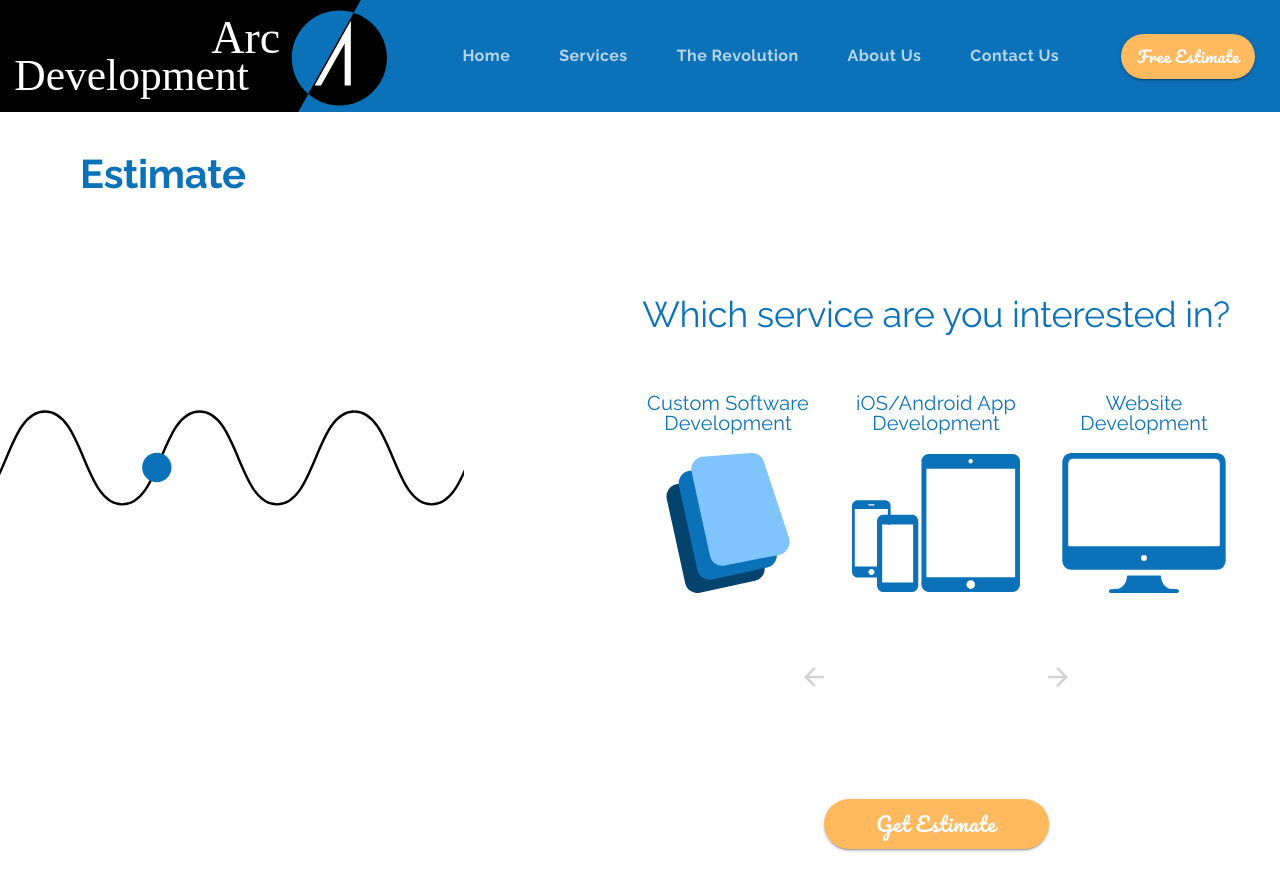
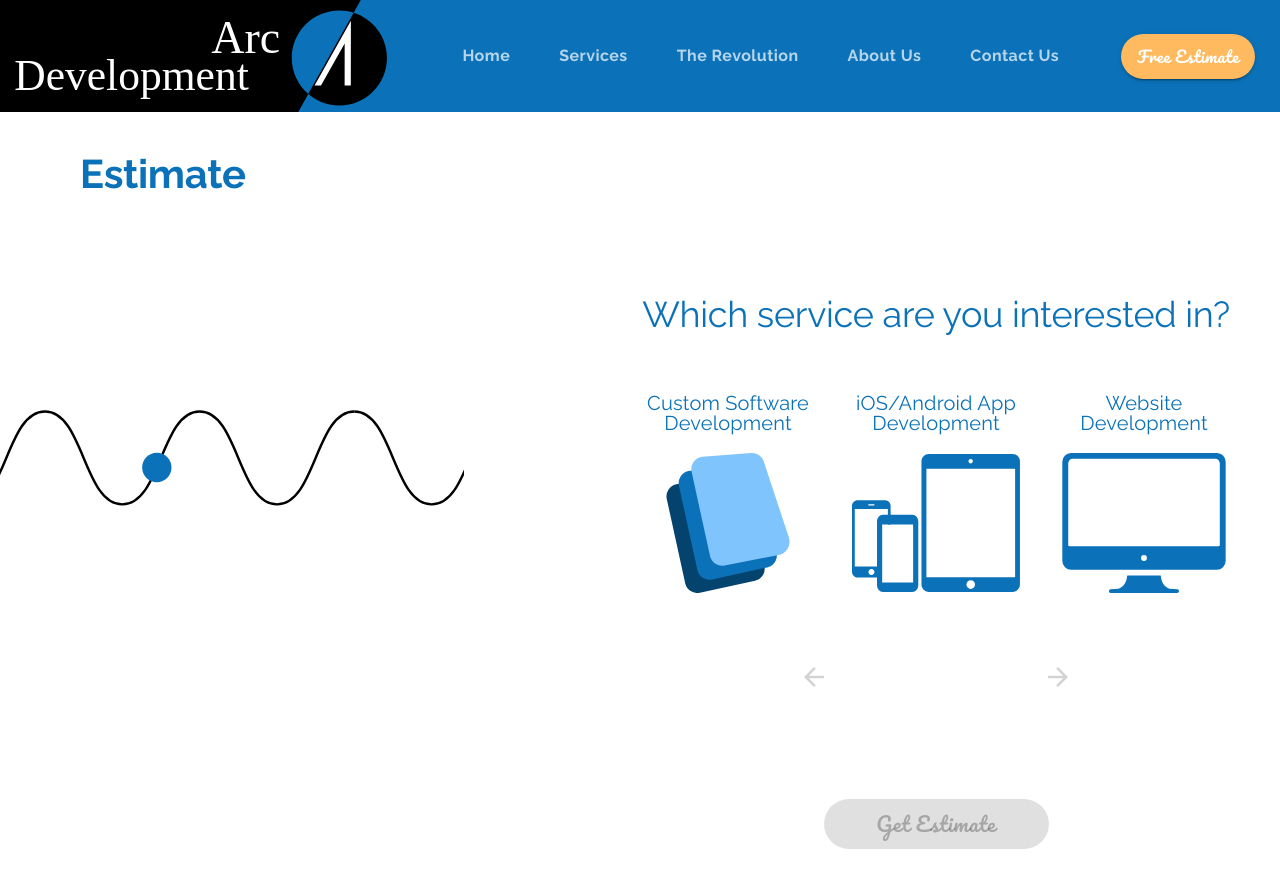
Before and after one commit to ridd0053/ITP-App1, a React (Create React App) app: page /estimate in a window 1280 px wide. Shown: the top 890 px of the page. Built offline with nearby package versions, Linux system fonts and the light colour scheme.

Commit message:
finished up the estimate page - video 159

```diff
--- a/src/components/Contact.js
+++ b/src/components/Contact.js
@@ -134,7 +134,7 @@ const useStyles = makeStyles(theme => ({
 
     const sendEmail = (e) => {
         setLoading(true)
-        emailjs.send(process.env.REACT_APP_MY_SERVICE_ID, process.env.REACT_APP_MY_TEMPLATE_ID, {name, email, phone, message}, process.env.REACT_APP_MY_PUBLIC_KEY).then(function(response) {
+        emailjs.send(process.env.REACT_APP_MY_SERVICE_ID, process.env.REACT_APP_MY_TEMPLATE_ID, {sort: "Contactform", name, email, phone, message}, process.env.REACT_APP_MY_PUBLIC_KEY).then(function(response) {
             console.log('SUCCESS!', response.status, response.text);
             setLoading(false)
             setName("");
--- a/src/components/Estimate.js
+++ b/src/components/Estimate.js
@@ -1,6 +1,5 @@
 import React, { useState } from "react";
 import { cloneDeep } from 'lodash';
-import { Link } from "react-router-dom"
 import Lottie from "react-lottie"
 import { makeStyles, useTheme } from "@material-ui/styles";
 import Grid from "@material-ui/core/Grid";
@@ -12,7 +11,10 @@ import DialogTitle from "@material-ui/core/DialogTitle";
 import DialogContent from "@material-ui/core/DialogContent";
 import TextField from "@material-ui/core/TextField";
 import Hidden from "@material-ui/core/Hidden";
+import CircularProgress from "@material-ui/core/CircularProgress";
+import Snackbar from "@material-ui/core/Snackbar";
 import useMediaQuery  from "@material-ui/core/useMediaQuery";
+import emailjs from '@emailjs/browser';
 
 import check from "../assets/check.svg";
 import send from "../assets/send.svg";
@@ -353,6 +355,9 @@ export default function Estimate(props) {
     const [category, setCategory] = useState("");
     const [users, setUsers] = useState("");
 
+    const [loading, setLoading] = useState(false)
+    const [alert, setAlert] = useState({open: false, message:"", backgroundColor:""})
+
 
     const defaultOptions = {
         loop: true,
@@ -537,6 +542,49 @@ export default function Estimate(props) {
             }
 
      };
+     const esitimateDisabled = () => {
+        let disabled = true
+        const emptySelections = questions.map( question =>
+            question.options.filter(option => option.selected)).filter(question =>
+                question.length === 0)
+
+        if ( questions.length === 2 ) {
+            if( emptySelections.length === 1 ) {
+                disabled = false
+            }
+        }
+        else if( questions.length === 1) {
+            disabled = true
+        }
+        else if( emptySelections.length < 3 && questions[questions.length - 1].options.filter(option => option.selected).length > 0) {
+            disabled = false
+        }
+        return disabled
+     }
+
+     const placeRequest = (e) => {
+        setLoading(true)
+        emailjs.send(process.env.REACT_APP_MY_SERVICE_ID, process.env.REACT_APP_MY_TEMPLATE_ID, {sort: "Estimate request", name, email, phone, message, service, platforms, features, customFeatures, category, users, total}, process.env.REACT_APP_MY_PUBLIC_KEY).then(function(response) {
+            console.log('SUCCESS!', response.status, response.text);
+            setLoading(false)
+            setName("");
+            setEmail("");
+            setPhone("");
+            setMessage("");
+            setDialogOpen(false);
+            setAlert({open: true, message:"Your estimate is send successfully", backgroundColor:"#4BB543"})
+
+        }, function(error) {
+            console.log('FAILED...', error);
+            setLoading(false)
+            setName("");
+            setEmail("");
+            setPhone("");
+            setMessage("");
+            setDialogOpen(false);
+            setAlert({open: true, message:"Something went wrong, please try again later", backgroundColor:"#FF3232"})
+        });
+    }
 
      const softwareSelection = (
         <Grid item container direction="column" style={{marginBottom: "1.25em"}}>
@@ -700,7 +748,7 @@ export default function Estimate(props) {
                     </Grid>
                 </Grid>
                 <Grid item >
-                    <Button variant="contained" onClick={() => {setDialogOpen(true); getTotal(); getSelections();}} className={classes.estimateButton}>
+                    <Button variant="contained" disabled={esitimateDisabled()} onClick={() => {setDialogOpen(true); getTotal(); getSelections();}} className={classes.estimateButton}>
                         Get Estimate
                     </Button>
                 </Grid>
@@ -737,11 +785,12 @@ export default function Estimate(props) {
                                 fullWidth
                                 className={classes.message}
                                 InputProps={{disableUnderline: true}}
+                                placeholder="Tell us more about your project"
                                 onChange={(event) => setMessage(event.target.value)}
                                 />
                             </Grid>
                             <Grid item>
-                                <Typography variant="body1" paragraph align={matchesSM ? "center" : undefined}>
+                                <Typography variant="body1" paragraph align={matchesSM ? "center" : undefined} style={{lineHeight: 1.25}}>
                                     We can create this digital solution for an estimated
                                     <span className={classes.specialText}>{" "}€{total.toFixed(2)}</span>
                                 </Typography>
@@ -757,9 +806,13 @@ export default function Estimate(props) {
                                 </Grid>
                             </Hidden>
                             <Grid item>
-                                <Button variant="contained" className={classes.estimateButton}>
-                                    Place Request
-                                    <img src={send} alt="paper airplane" style={{marginLeft: "0.5em"}} />
+                                <Button variant="contained" className={classes.estimateButton} onClick={placeRequest} disabled={isDisabled}>
+
+                                    {loading ? <CircularProgress size={30} /> :
+                                    <React.Fragment>
+                                        Place Request <img src={send} alt="paper airplane" style={{marginLeft: "0.5em"}}
+                                    />
+                                    </React.Fragment> }
                                 </Button>
                             </Grid>
                             <Hidden mdUp>
@@ -773,6 +826,13 @@ export default function Estimate(props) {
                     </Grid>
                 </DialogContent>
             </Dialog>
+            <Snackbar
+                    open={alert.open}
+                    message={alert.message}
+                    autoHideDuration={4000}
+                    anchorOrigin={{vertical:"top", horizontal:"center"}}
+                    ContentProps={{style: {backgroundColor: alert.backgroundColor}}}
+                    onClose={() => setAlert({...alert, open: false})}/>
         </Grid>
     )
 }
```
